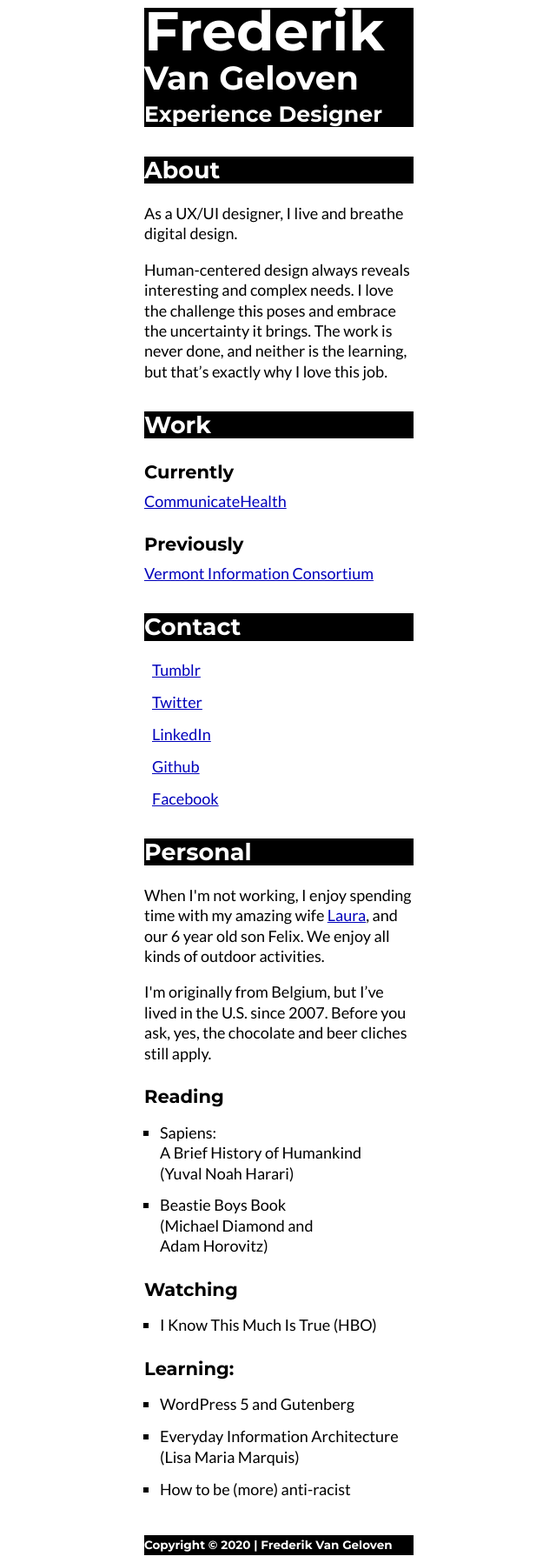
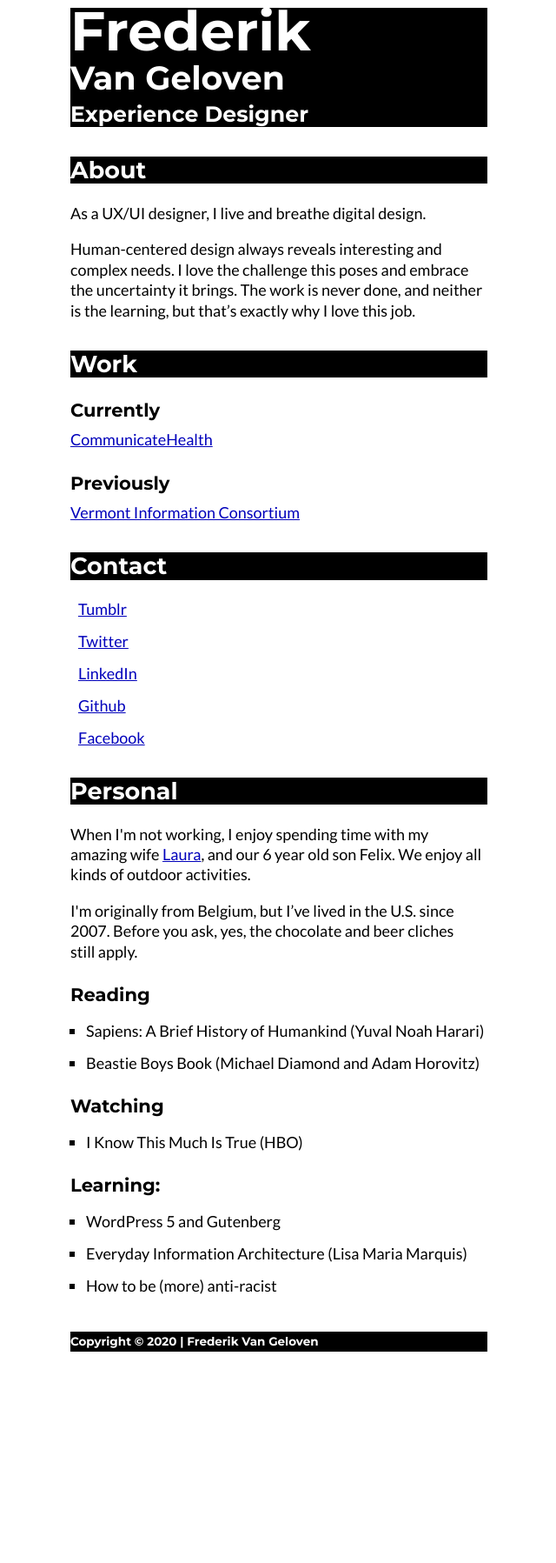
Before and after one commit to fredvg/fredvg.github.io, a Jekyll site: the page index.html, which Jekyll copies as it is, in a window 1280 px wide. Shown: the whole page at 87% size, without its empty margins (319-959 px from the left). Built offline with Jekyll 4.4.1, drawn with Linux system fonts in a browser that asks for light colours; after the commit the page ends 1563 px from its top, so only the background shows below that.

Commit message:
Cleaned up and added media query

```diff
--- a/css/styles.css
+++ b/css/styles.css
@@ -1,17 +1,66 @@
 html {}
-body {background-color: white; font-size: 18px; font-family: 'lato', sans-serif; max-width: 310px; padding: .5em; line-height: 1.3em; margin:0 auto;}
+body {
+  background-color: white;
+  font-size: 18px;
+  font-family: 'lato', sans-serif;
+  line-height: 1.3em;
+  max-width: 480px;
+  padding: .5em;
+  margin:0 auto;
+}
+h1, h2, h3 {
+  font-family: 'Montserrat', sans-serif;
+}
+h1 {
+  font-size: 3.5em;
+  line-height: .85em;
+  margin:0;
+  background-color: #000;
+  color: #fff;
+}
+h1 span {
+  display: block;
+  font-size: .6em;
+}
+span.role {
+  display: block;
+  font-size: .4em;
+  line-height: 1.2em;
+}
+h2 {
+  margin-top: 1.25em;
+  color: #fff;
+  background-color: #000;
+  padding: 4px 0;
+}
+h3 {
+  margin-top: 1.25em;
+  margin-bottom:.5em;
+}
+a {
+  color:#0000BB;
+}
+#contact ul {
+  list-style: none;
+  padding-left: .5em;
+}
+ul {
+  list-style: square;
+  padding-left: 1em;
+}
+li {
+  margin: .75em 0;
+}
+footer {
+  font-family: 'Montserrat', sans-serif;
+  font-size: .75em;
+  color:#fff;
+  background-color: #000;
+  margin-top: 3em;
+}
+
 @media only screen
-  and (min-device-width: 480px) {
-    body {width: 90%; max-width: 640;}
+and (min-device-width : 320px)
+and (max-device-width : 568px) {
+max-width: 310px;
 }
-h1, h2, h3 {font-family: 'Montserrat', sans-serif;}
-h1 {font-size: 3.5em; line-height: .85em; margin:0; background-color: #000; color: #fff;}
-h1 span {display: block; font-size: .6em;}
-span.role {display: block; font-size: .4em; line-height: 1.2em;}
-h2 {margin-top: 1.25em; color: #fff; background-color: #000; padding: 4px 0;}
-h3 {margin-top: 1.25em; margin-bottom:.5em;}
-a {color:#0000BB;}
-#contact ul {list-style: none; padding-left: .5em;}
-ul {list-style: square; padding-left: 1em;}
-li {margin: .75em 0;}
-footer {font-family: 'Montserrat', sans-serif; font-size: .75em; sans-serif; color:#fff; background-color: #000; margin-top: 3em;}
```
